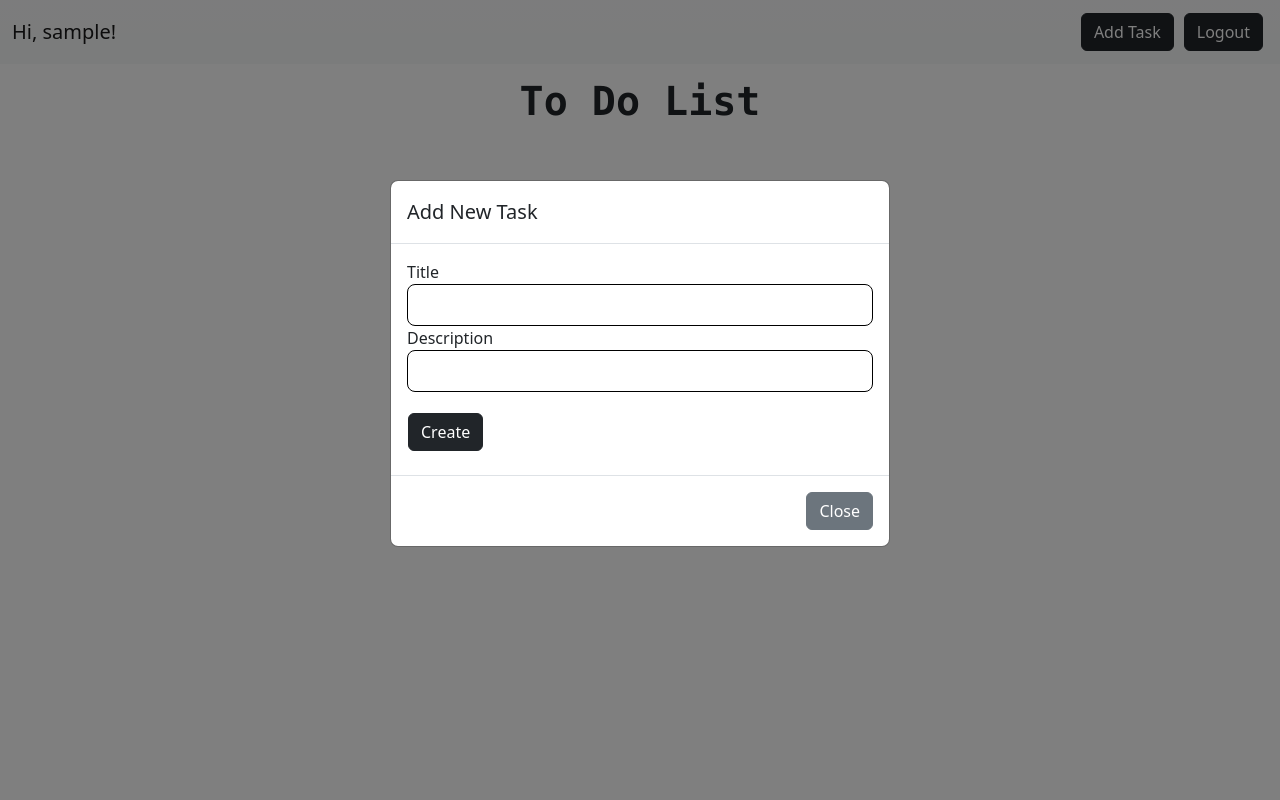
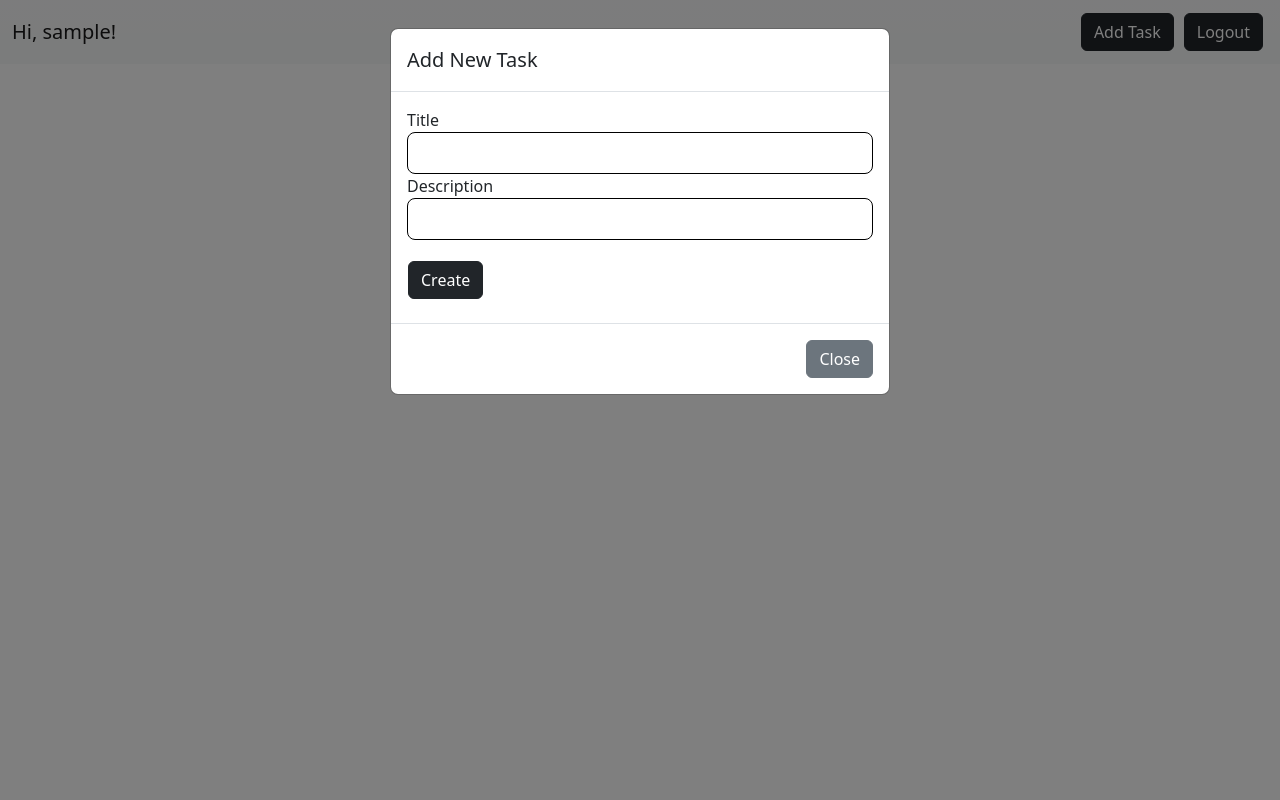
Before and after one commit to devinahana/Tugas2, a Django app: page /todolist/ in a window 1280 px wide, after a click on "Add Task". Run offline with Django 4.2, Linux system fonts and the light colour scheme; the visitor is signed in with stand-in values (Sample User, id 1); data that the repository does not hold is empty.

Commit message:
Fix add_task method

```diff
--- a/todolist/templates/todolist_ajax.html
+++ b/todolist/templates/todolist_ajax.html
@@ -20,10 +20,6 @@
             type: 'POST',
             url: '{% url "todolist:add_task" %}',
             data: data,
-            // success: () => {
-            //   alert("Done!")
-            //   fetchData()
-            // },
             dataType: 'json'
           });
 
@@ -139,7 +135,7 @@
 
   <div class="row row-cols-1 row-cols-md-3 g-4 md:justify-end gap-4" id="main-div"></div>
 
-  <div class="modal fade modal-dialog modal-dialog-centered" id="addTask" tabindex="-1" aria-labelledby="addTaskLabel" aria-hidden="true">
+  <div class="modal fade" id="addTask" tabindex="-1" aria-labelledby="addTaskLabel" aria-hidden="true">
     <div class="modal-dialog">
       <div class="modal-content">
         <div class="modal-header">
--- a/todolist/views.py
+++ b/todolist/views.py
@@ -47,8 +47,7 @@ def add_task(request):
             user=request.user,
         )
         new_task.save()
-    redirect('todolist:show_todolist_ajax')
-    return HttpResponse('')
+    return redirect('todolist:show_todolist_ajax')
 
 
 def create_task(request):
```
